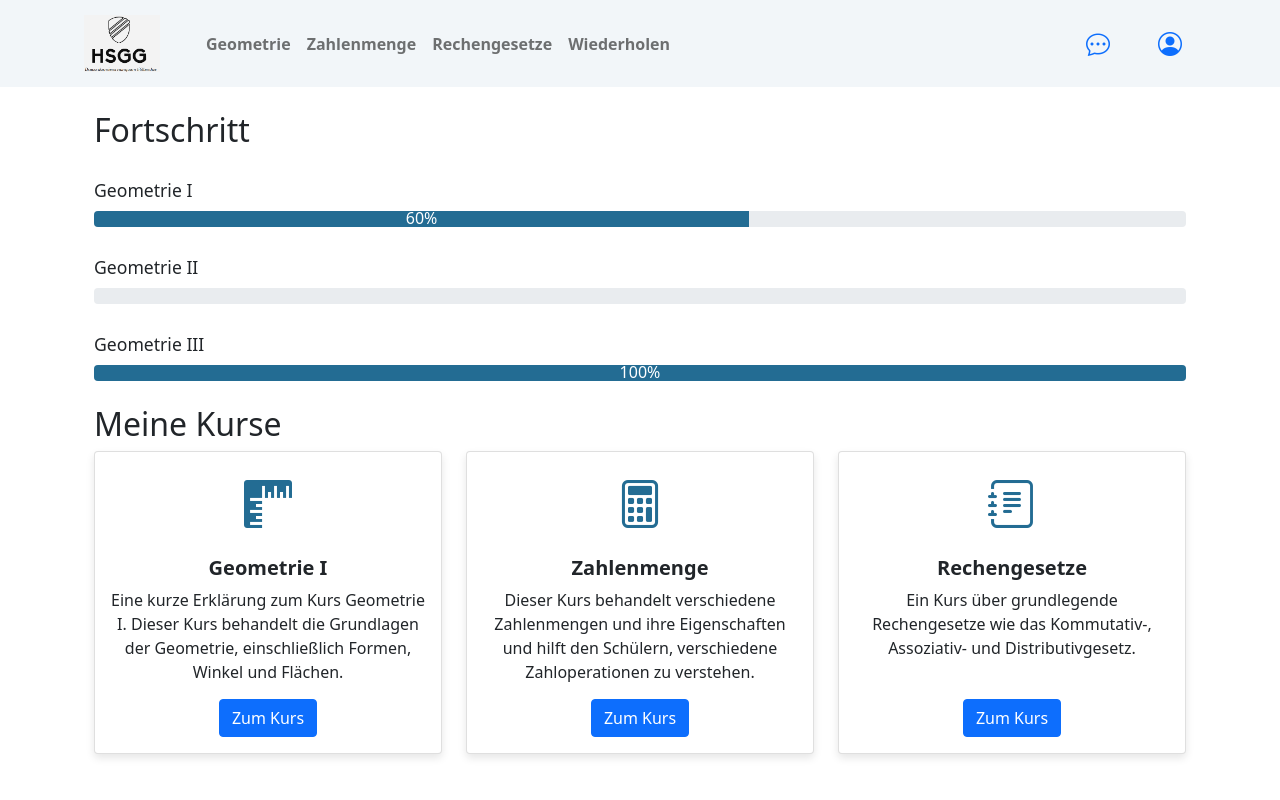
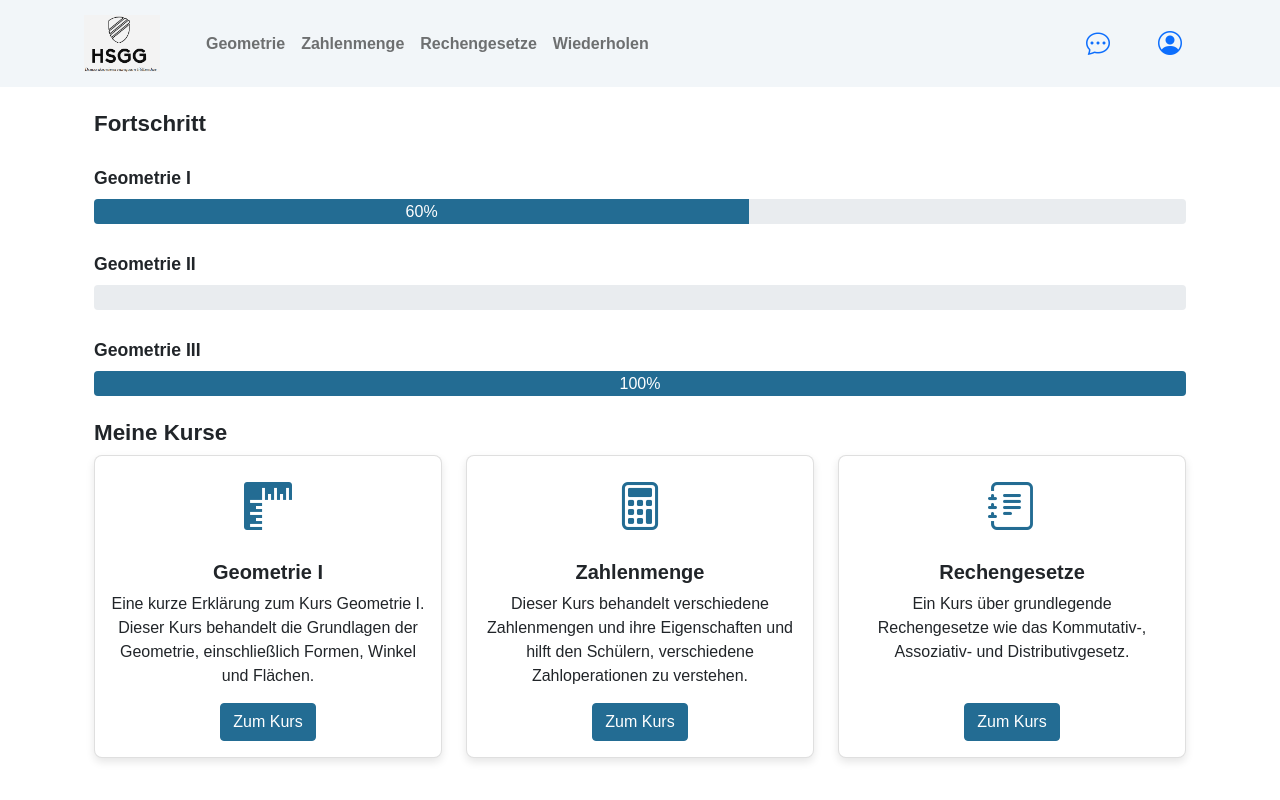
Before and after one commit to HidriBaha/OnlineSchool, a PHP site: page /src/index.php in a window 1280 px wide. Run offline with PHP 8.4, Linux system fonts and the light colour scheme.

Commit message:
bootstrap aus Navbar.php entfernt

```diff
--- a/src/Vorlage/NavBar.php
+++ b/src/Vorlage/NavBar.php
@@ -3,8 +3,6 @@
 <head>
     <meta charset="UTF-8">
     <meta name="viewport" content="width=device-width, initial-scale=1.0">
-    <link href="https://cdn.jsdelivr.net/npm/bootstrap@5.1.3/dist/css/bootstrap.min.css" rel="stylesheet">
-    <link href="https://cdnjs.cloudflare.com/ajax/libs/bootstrap-icons/1.8.1/font/bootstrap-icons.min.css" rel="stylesheet">
     <link href="/Vorlage/NavBar.css" rel="stylesheet">
     <title>NavBar Vorlage</title>
 </head>
```
